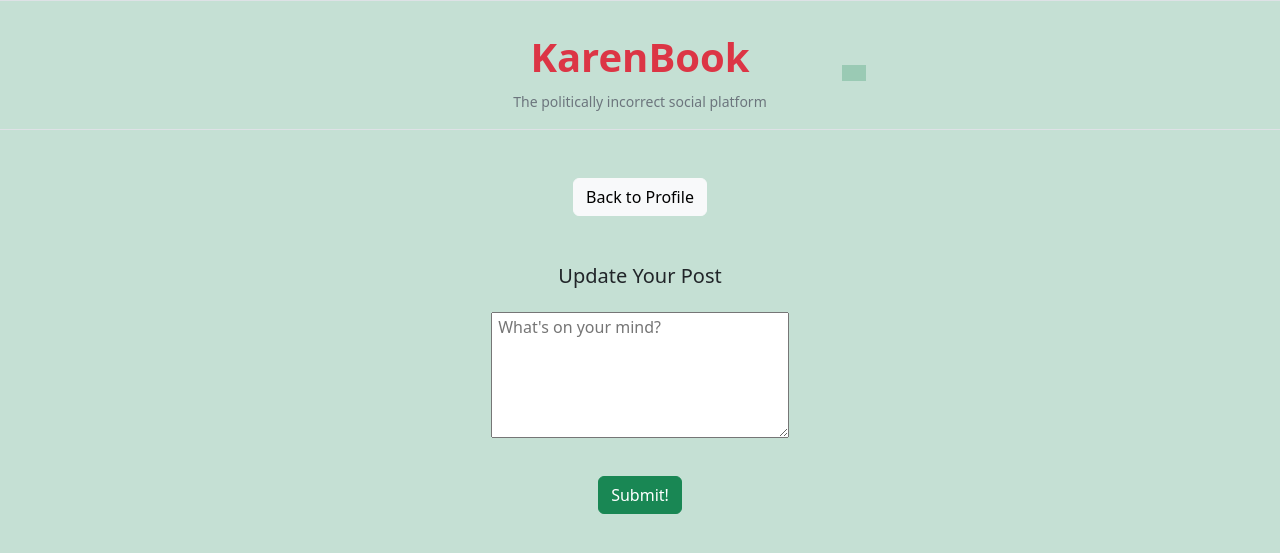
After one commit to ScottQuinn144/KarenBook, a Django app: page /edit/1 in a window 1280 px wide. The commit adds this page. Shown: the top 553 px of the page. Run offline with Django 3.2, Linux system fonts and the light colour scheme.

Commit message:
added ability to edit posts

```diff
--- a/Social/urls.py
+++ b/Social/urls.py
@@ -1,5 +1,5 @@
 from django.urls import path
-from .views import dashboard, profile_list, profile, index, delete
+from .views import dashboard, profile_list, profile, index, delete, PostEdit
 
 
 urlpatterns = [
@@ -8,4 +8,5 @@ urlpatterns = [
     path("profile_list/", profile_list, name="profile_list"),
     path("profile/<int:pk>", profile, name="profile"),
     path("delete/<int:id>", delete, name='delete'),
+    path('edit/<int:id>', PostEdit, name='edit'),
 ]
--- a/Social/views.py
+++ b/Social/views.py
@@ -2,6 +2,7 @@ from django.shortcuts import render, get_object_or_404
 from .models import Profile, Posts
 from .forms import PostForm, CommentForm
 from django.shortcuts import render, redirect
+from django.views.generic.edit import UpdateView
 
 
 def dashboard(request):
@@ -55,3 +56,16 @@ def delete(request, id):
     profile = request.user.profile
     delete_post.delete()
     return render(request, "socials/profile.html", {"profile": profile})
+
+
+def PostEdit(request, id):
+    form = PostForm(request.POST or None)
+    if form.is_valid():
+        post = Posts.objects.get(id=id)
+        post.delete()
+        form = form.save(commit=False)
+        form.user = request.user
+        form.save()
+        return redirect("dashboard")
+    context = {'form': form}
+    return render(request, "socials/edit.html", context)
--- /dev/null
+++ b/templates/socials/edit.html
@@ -0,0 +1,27 @@
+{% extends 'base.html' %}
+
+{% block content %}
+<div class="container">
+    <div class="row mt-5">
+        <div class="text-center">
+            <a href="{% url 'profile' user.id %}" class="btn btn-light">Back to Profile</a>
+        </div>
+    </div>
+    <div class="row justify-content-center mt-5">
+        <div class="text-center">
+            <h5>Update Your Post</h5>
+        </div>
+    </div>
+    <div class="row justify-content-center mt-3 mb-5">
+        <div class="text-center">
+            <form method="POST">
+                {% csrf_token %}
+                {{ form.as_p }}
+                <div>
+                    <button class="btn btn-success mt-3">Submit!</button>
+                </div>
+            </form>
+        </div>
+    </div>
+</div>
+{% endblock content %}
--- a/templates/socials/profile.html
+++ b/templates/socials/profile.html
@@ -50,6 +50,9 @@
                     <a href="{% url 'delete' posts.id %}">
                         <button class="btn btn-danger opacity-75">Delete</button>
                     </a>
+
+                    <a href="{% url 'edit' posts.id %}">Edit</a>
+
 
                     {% endif %}
 
```
Lines whose indentation alone changed are shown as unchanged.
